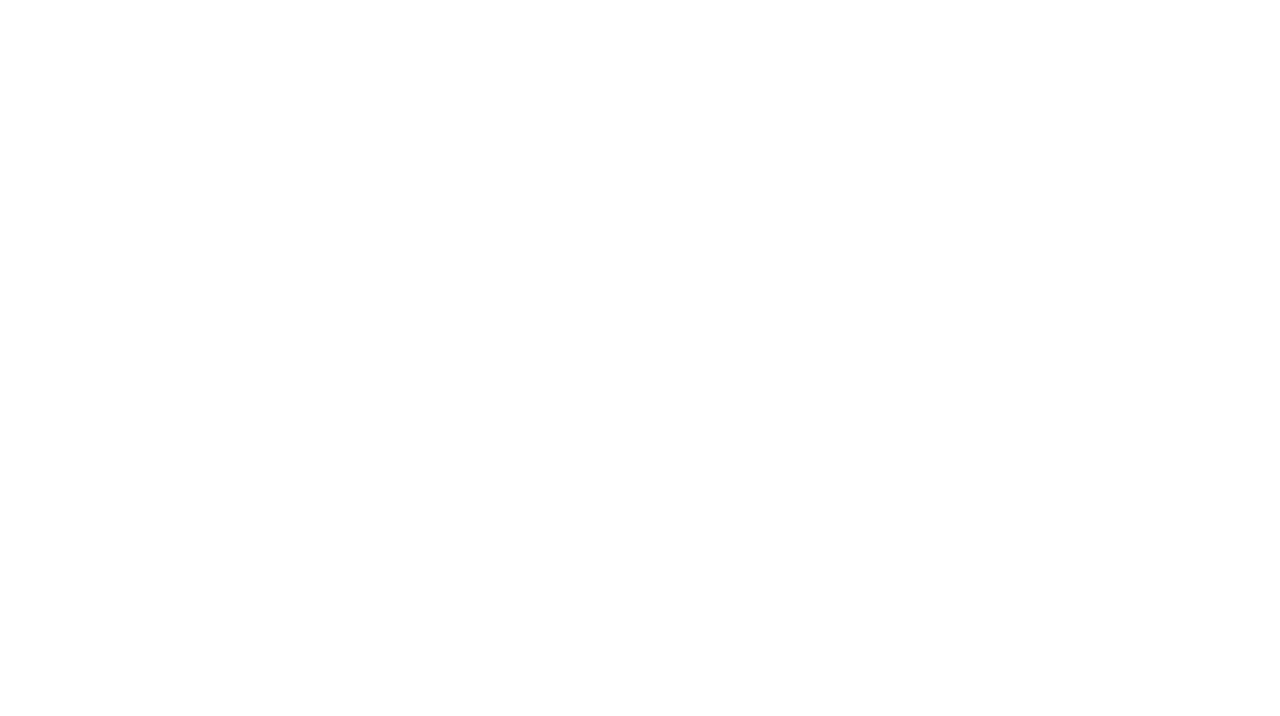
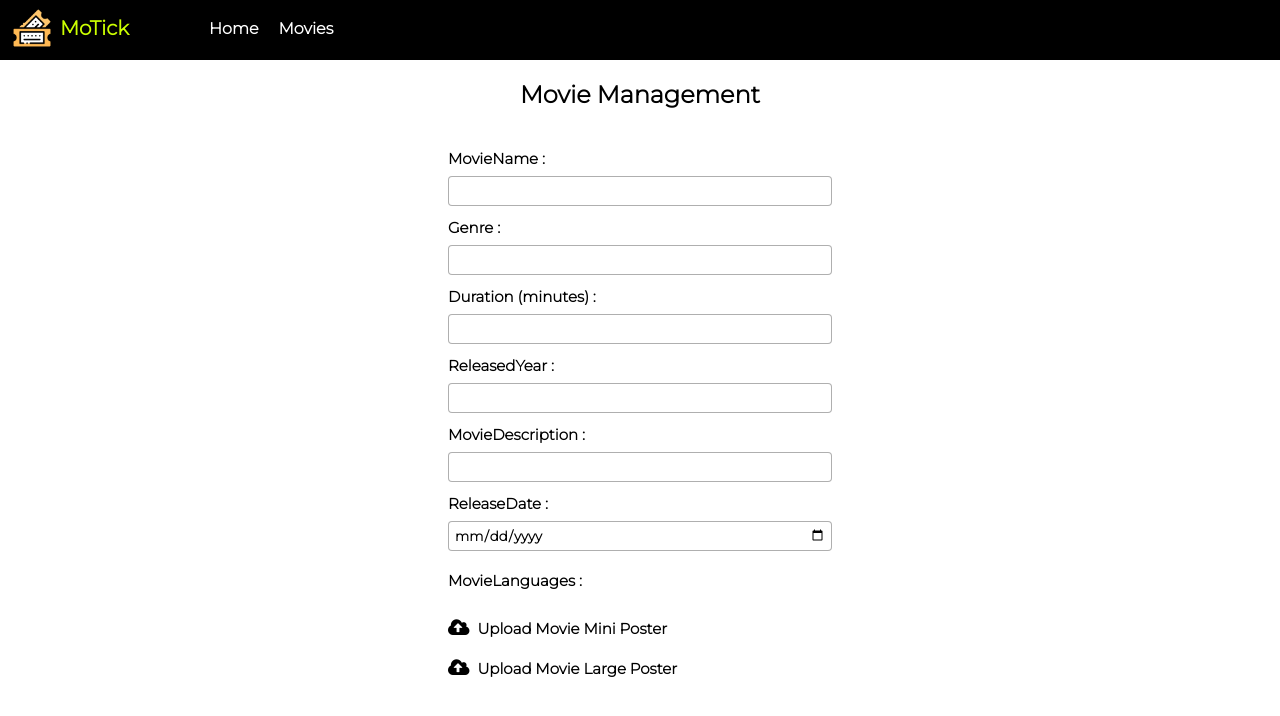
Before and after one commit to vishnuKumar3/frontend_movie_ticket_booking, a React (Vite) app: page /movie-management in a window 1280 px wide. Before the commit this address had no page. Shown: the top 716 px of the page. Built offline with nearby package versions, Linux system fonts and the light colour scheme.

Commit message:
movie management and seat layout pages added

```diff
--- a/src/color_config.tsx
+++ b/src/color_config.tsx
@@ -2,5 +2,6 @@ export const colors = {
     greenVariant:"#CCFF00",
     borderGrayVariant:"#00000030",
     appColor:"#00B8F5",
-    blackColor:"black"
+    blackColor:"black",
+    inputGrayVariant:"#00000050"
 }
--- a/src/pages/Home.tsx
+++ b/src/pages/Home.tsx
@@ -1,6 +1,6 @@
 import { useEffect,useState } from "react"
 import { useDispatch, useSelector } from "react-redux"
-import { fetchMovies } from "../reducers/movies";
+import { fetchLanguages, fetchMovies } from "../reducers/movies";
 import {message} from "antd"
 import { setMoviesList } from "../reducers/movies";
 import MovieCard from "../components/MovieCard";
@@ -26,6 +26,8 @@ export default function Home(){
     }).catch((err:any)=>{
       messageApi.error({content:err?.message, duration:5})
     })
+
+    dispatch(fetchLanguages())
   },[])
 
   useEffect(()=>{
--- a/src/pages/MovieManagement.tsx
+++ b/src/pages/MovieManagement.tsx
@@ -1,8 +1,81 @@
+import { colors } from "../color_config"
+import { makeStyles } from "@mui/styles"
+import { useSelector } from "react-redux"
+
 export default function MovieManagement(){
+
+    const titleComponent = (title:string)=>{
+      return(<>
+        <p style={{color:"black",fontWeight:700,fontSize:"15px"}}>{title} :</p>
+      </>)
+    }
+
+    const inputComponent = (type:string)=>{
+      return(
+        <>
+          <input type={type} className="rounded w-full" style={{fontWeight:600,border:`1px solid ${colors.inputGrayVariant}`,height:"30px",padding:"5px"}}/>
+        </>
+      )
+    }
+
+    const combinedComponent = (title:any, input:any)=>{
+      return(
+        <>
+          <div className="flex flex-col justify-start gap-y-2 w-full">
+            {title}
+            {input}
+          </div>
+        </>
+      )
+    }
+
+    const languages = useSelector((state:any)=>state.languages);
+
+    const handleMiniPosterUpload =()=>{
+      //let files = event.target.files;
+      //setFilename(files?.[0]?.name || "");
+      //setFileObj(files?.[0] || {})
+    }
+
   return(
     <>
-      <form>
-      </form>
+      <div className="w-full p-5 flex flex-col items-center justify-center gap-y-10 pb-10">
+        <h2>Movie Management</h2>
+        <form className="w-11/12 lg:w-96 flex flex-col items-start gap-y-3">
+          {combinedComponent(titleComponent('MovieName'),inputComponent("text"))}
+          {combinedComponent(titleComponent('Genre'),inputComponent("text"))}
+          {combinedComponent(titleComponent('Duration (minutes)'),inputComponent("number"))}
+          {combinedComponent(titleComponent('ReleasedYear'),inputComponent("text"))}
+          {combinedComponent(titleComponent('MovieDescription'),inputComponent("text"))}
+          {combinedComponent(titleComponent('ReleaseDate'),inputComponent("date"))}
+          <div className="flex flex-col justify-start gap-y-2 w-full pt-2">
+            {titleComponent("MovieLanguages")}
+            <div className="flex flex-row items-center flex-wrap gap-x-3">
+              {
+                languages && languages?.languagesList?.map((languageInfo:any)=>{
+                  return(
+                    <>
+                      <div style={{fontSize:"15px",fontWeight:600}} className="flex flex-row items-center gap-x-1">
+                        <input onChange={(e)=>{
+                          console.log(e.target.value)
+                        }} type="checkbox" name="languageIDs" value={languageInfo?.languageId}/>{languageInfo?.languageName}
+                      </div>
+                    </>
+                  )
+                })
+              }
+            </div>
+          </div>
+          <div className="flex flex-col justify-start gap-y-2 w-full pt-2">
+            <label style={{color:"black",fontWeight:600,fontSize:"15px"}} className="cursor-pointer flex flex-row items-center gap-x-2" htmlFor="movieMiniPoster" ><i style={{fontSize:"20px"}} className="fa fa-cloud-upload"></i> Upload Movie Mini Poster</label>
+            <input id="movieMiniPoster" accept='image/*' onChange={handleMiniPosterUpload} className="z-0 hidden absolute opacity-0" type="file"/>
+          </div>
+          <div className="flex flex-col justify-start gap-y-2 w-full pt-2">
+            <label style={{color:"black",fontWeight:600,fontSize:"15px"}} className="cursor-pointer flex flex-row items-center gap-x-2" htmlFor="movieLargePoster" ><i style={{fontSize:"20px"}} className="fa fa-cloud-upload"></i> Upload Movie Large Poster</label>
+            <input id="movieLargePoster" accept='image/*' onChange={handleMiniPosterUpload} className="z-0 hidden absolute opacity-0" type="file"/>
+          </div>
+        </form>
+      </div>
     </>
   )
 }
--- /dev/null
+++ b/src/reducers/languages.tsx
@@ -0,0 +1,46 @@
+import { createAsyncThunk } from "@reduxjs/toolkit";
+import { createSlice } from "@reduxjs/toolkit";
+import axios from "axios";
+
+const languagesReducer = createSlice({
+  name:"movies",
+  initialState:{
+    languagesList:[],
+    languagesObject:{}
+  },
+  reducers:{
+
+  },
+  extraReducers:(builder)=>{
+    builder.addCase(fetchLanguages.fulfilled,(state,action)=>{
+      state.languagesList = action.payload?.languages || [];
+      let languages = action?.payload?.languages || [];
+      state.languagesObject = languages.reduce((accumulator:any, languageInfo:any)=>{
+        if(languageInfo?.languageId){
+          accumulator[languageInfo?.languageId] = languageInfo;
+        }
+        return accumulator;
+      },{})
+    })
+  }
+})
+
+export default languagesReducer.reducer;
+
+export const fetchLanguages:any = createAsyncThunk("movies/fetchLanguages",async function(data, thunkApi){
+  try{
+    let res = await axios.post(`${import.meta.env.VITE_BACKEND_URL}/languages/fetch-languages`,data)
+    if(res?.data?.status?.toLowerCase() === "success"){
+      return thunkApi.fulfillWithValue(res?.data)
+    }
+    else{
+      return thunkApi.rejectWithValue(res.data)
+    }
+  }
+  catch(err){
+    return thunkApi.rejectWithValue({
+      status:"error",
+      message:"Error occurred while fetching languages list"
+    })
+  }
+})
--- a/src/reducers/movies.tsx
+++ b/src/reducers/movies.tsx
@@ -43,3 +43,21 @@ export const fetchMovies:any = createAsyncThunk("movies/fetchMovies",async funct
     })
   }
 })
+
+export const fetchLanguages:any = createAsyncThunk("movies/fetchLanguages",async function(data, thunkApi){
+  try{
+    let res = await axios.post(`${import.meta.env.VITE_BACKEND_URL}/languages/fetch-languages`,data)
+    if(res?.data?.status?.toLowerCase() === "success"){
+      return thunkApi.fulfillWithValue(res?.data)
+    }
+    else{
+      return thunkApi.rejectWithValue(res.data)
+    }
+  }
+  catch(err){
+    return thunkApi.rejectWithValue({
+      status:"error",
+      message:"Error occurred while fetching languages list"
+    })
+  }
+})
--- a/src/routes/index.tsx
+++ b/src/routes/index.tsx
@@ -6,6 +6,7 @@ import MovieCard from "../components/MovieCard.tsx";
 import MainMenu from "../pages/MainMenu.tsx";
 import Movie from "../pages/Movie.tsx";
 import SeatLayout from "../pages/SeatLayout.tsx";
+import MovieManagement from "../pages/MovieManagement.tsx"
 
 export default function Routes(){
     return useRoutes([
@@ -24,6 +25,10 @@ export default function Routes(){
                 {
                     path:"/seat-layout",
                     element:<SeatLayout/>
+                },
+                {
+                    path:"/movie-management",
+                    element:<MovieManagement/>
                 }
             ]
         },
--- a/src/store/store.tsx
+++ b/src/store/store.tsx
@@ -5,6 +5,7 @@ import { persistReducer } from "redux-persist";
 import userReducer from "../reducers/user.tsx"
 import movieReducer from "../reducers/movies.tsx";
 import theatresReducer from "../reducers/theatres.tsx";
+import languagesReducer from "../reducers/languages.tsx"
 
 const persistConfig = {
     key: "root",
@@ -15,7 +16,8 @@ const persistConfig = {
 const combinedReducers = combineReducers({
     user:userReducer,
     movies:movieReducer,
-    theatres:theatresReducer
+    theatres:theatresReducer,
+    languages: languagesReducer
 })
 
 const persistedReducer = persistReducer(persistConfig, combinedReducers)
```
